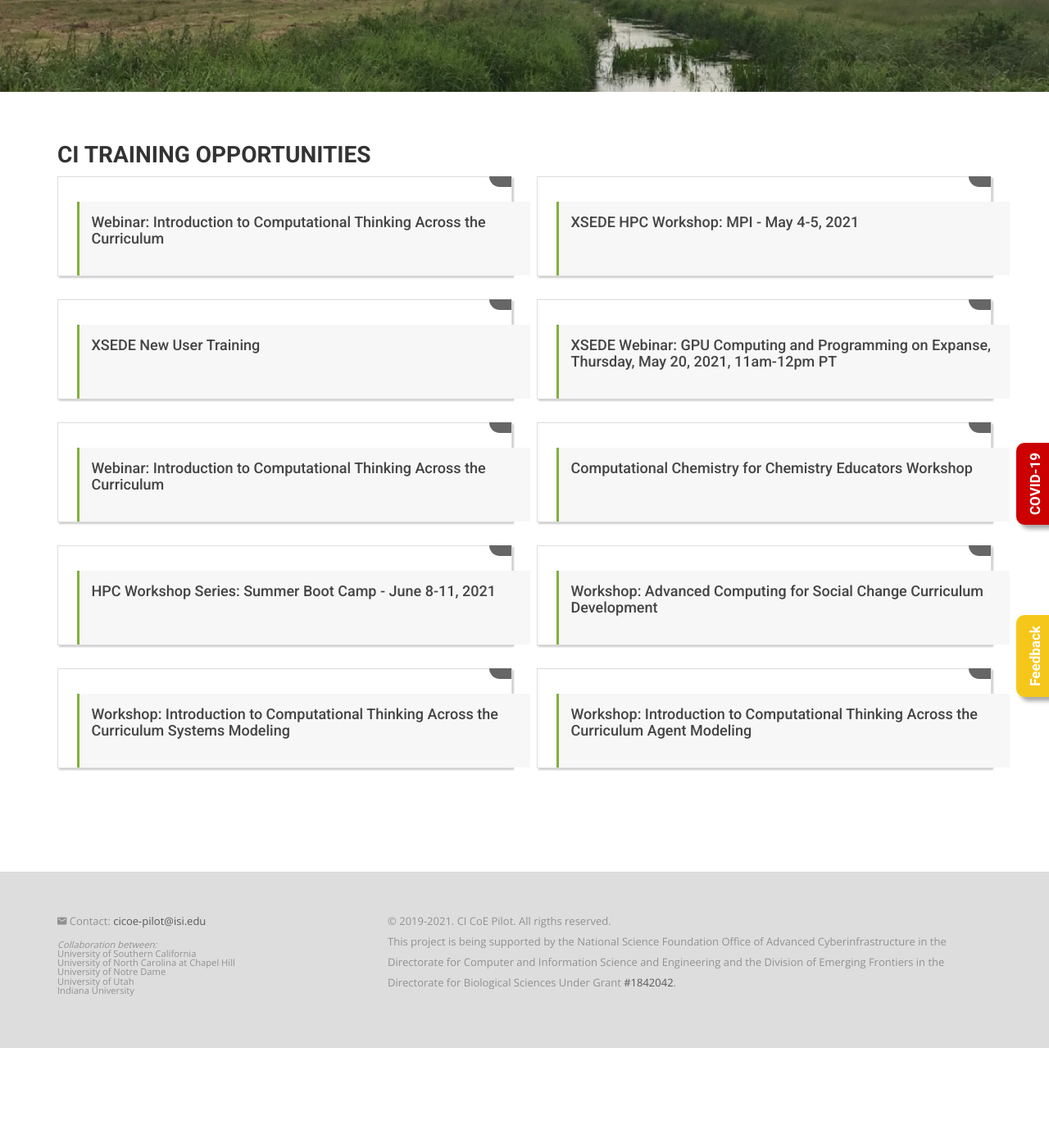
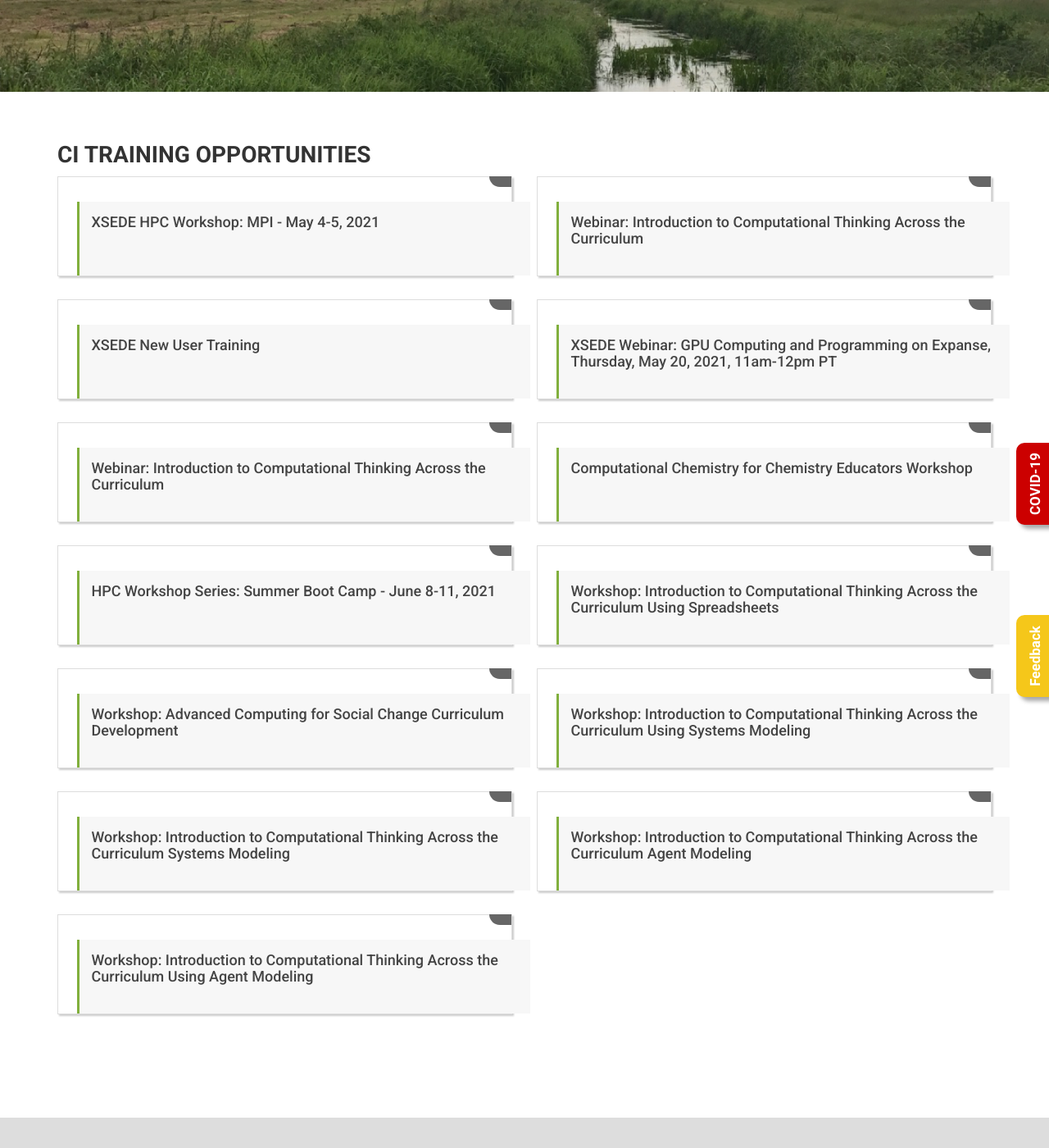
Before and after one commit to cicoe/cicoe.github.io, a Jekyll site: the page built from training_opportunities.html, in a window 1280 px wide and 1400 px high, scrolled down 280 px. Shown: the whole window at 82% size. Built offline with Jekyll 4.4.1, drawn with Linux system fonts in a browser that asks for light colours; nearby versions of some CDN libraries; some web fonts are replaced; before the commit the page ends 1558 px from its top, so only the background shows below that.

Commit message:
updated training events

```diff
--- a/_data/training_opportunities.yml
+++ b/_data/training_opportunities.yml
@@ -1,3 +1,10 @@
+- categroy: Workshop
+  end_date: May 05, 2021
+  source: XSEDE
+  start_date: May 04, 2021
+  time: ''
+  title: 'XSEDE HPC Workshop: MPI - May 4-5, 2021'
+  website: "https://www.xsede.org/web/xup/course-calendar/-/training-user/class/2336/session/3999/register"
 - categroy: Workshop
   end_date: May 04, 2021
   source: XSEDE
@@ -5,13 +12,6 @@
   time: ''
   title: 'Webinar: Introduction to Computational Thinking Across the Curriculum'
   website: "https://www.xsede.org/web/xup/course-calendar/-/training-user/class/2334/session/3996/register"
-- categroy: Workshop
-  end_date: May 05, 2021
-  source: XSEDE
-  start_date: May 04, 2021
-  time: ''
-  title: 'XSEDE HPC Workshop: MPI - May 4-5, 2021'
-  website: "https://www.xsede.org/web/xup/course-calendar/-/training-user/class/2336/session/3999/register"
 - categroy: Workshop
   end_date: May 05, 2021
   source: XSEDE
@@ -49,12 +49,28 @@
   title: 'HPC Workshop Series: Summer Boot Camp - June 8-11, 2021'
   website: "https://www.xsede.org/web/xup/course-calendar/-/training-user/class/2338/session/4002/register"
 - categroy: Workshop
+  end_date: June 16, 2021
+  source: XSEDE
+  start_date: June 15, 2021
+  time: ''
+  title: 'Workshop: Introduction to Computational Thinking Across the Curriculum Using
+    Spreadsheets'
+  website: "Registration opens"
+- categroy: Workshop
   end_date: June 18, 2021
   source: XSEDE
   start_date: June 17, 2021
   time: ''
   title: 'Workshop: Advanced Computing for Social Change Curriculum Development'
   website: "https://www.xsede.org/web/xup/course-calendar/-/training-user/class/2335/session/3998/register"
+- categroy: Workshop
+  end_date: June 23, 2021
+  source: XSEDE
+  start_date: June 22, 2021
+  time: ''
+  title: 'Workshop: Introduction to Computational Thinking Across the Curriculum Using
+    Systems Modeling'
+  website: "Registration opens"
 - categroy: Workshop
   end_date: June 23, 2021
   source: XSEDE
@@ -71,3 +87,11 @@
   title: 'Workshop: Introduction to Computational Thinking Across the Curriculum Agent
     Modeling'
   website: "Registration opens"
+- categroy: Workshop
+  end_date: June 30, 2021
+  source: XSEDE
+  start_date: June 29, 2021
+  time: ''
+  title: 'Workshop: Introduction to Computational Thinking Across the Curriculum Using
+    Agent Modeling'
+  website: "Registration opens"
```
